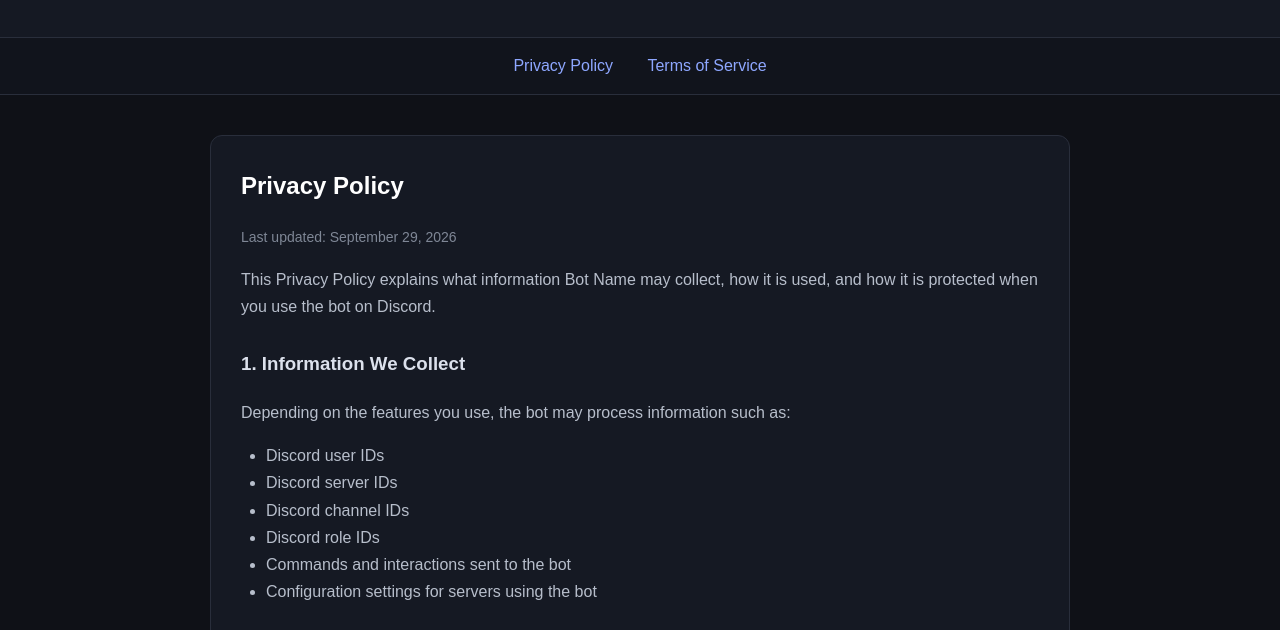
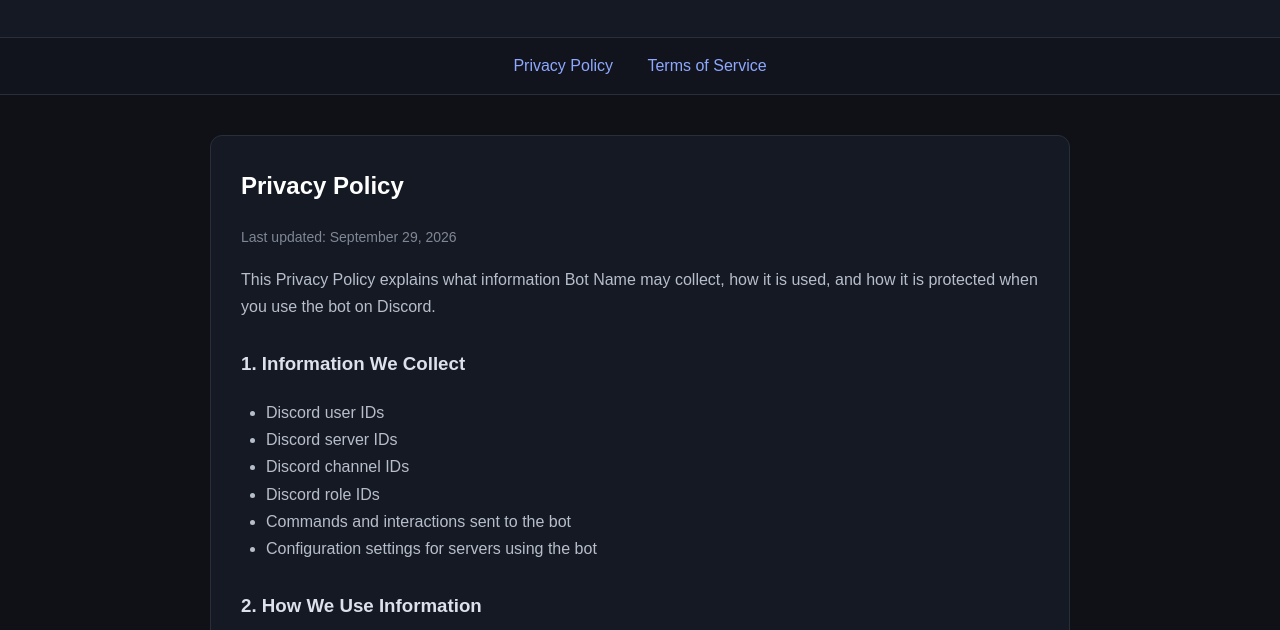
Before and after one commit to Space-creator4/LATC-Management, a plain HTML site: page index.html in a window 1280 px wide. Shown: the part 161-791 px from the top of the page. Drawn offline with Linux system fonts and the light colour scheme.

Commit message:
Change title and simplify information section
Updated the title and removed redundant paragraph in privacy terms.

```diff
--- a/index.html
+++ b/index.html
@@ -4,7 +4,7 @@
 <head>
     <meta charset="UTF-8">
     <meta name="viewport" content="width=device-width, initial-scale=1.0">
-    <title>Bot Name — Privacy & Terms</title>
+    <title>LATC Management — Privacy & Terms</title>
     <style>
         * {
             box-sizing: border-box;
@@ -124,9 +124,6 @@
     </p>
 
     <h3>1. Information We Collect</h3>
-    <p>
-        Depending on the features you use, the bot may process information such as:
-    </p>
     <ul>
         <li>Discord user IDs</li>
         <li>Discord server IDs</li>
```
